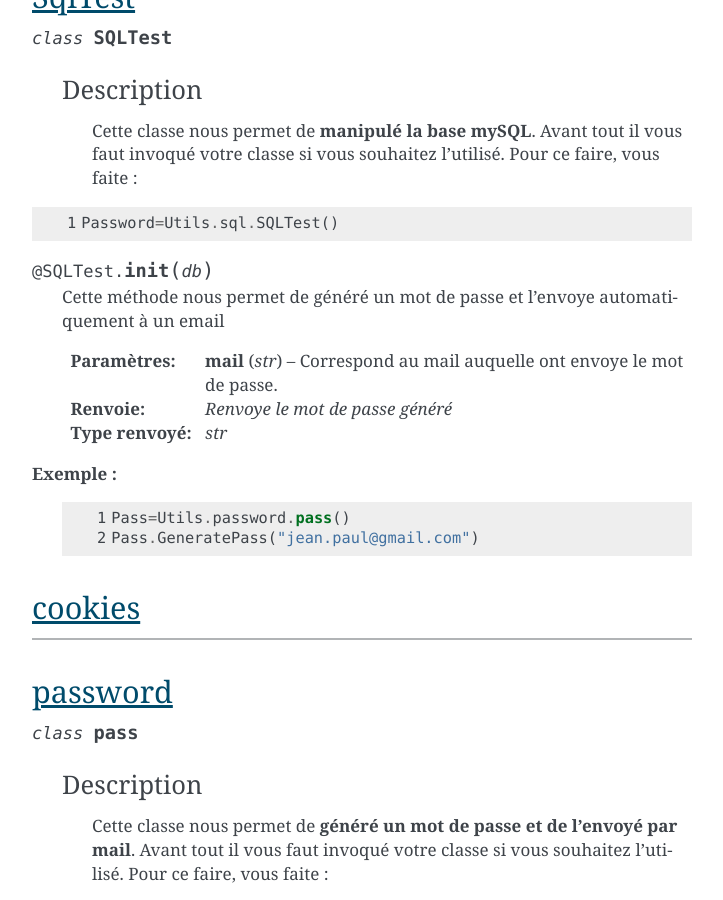
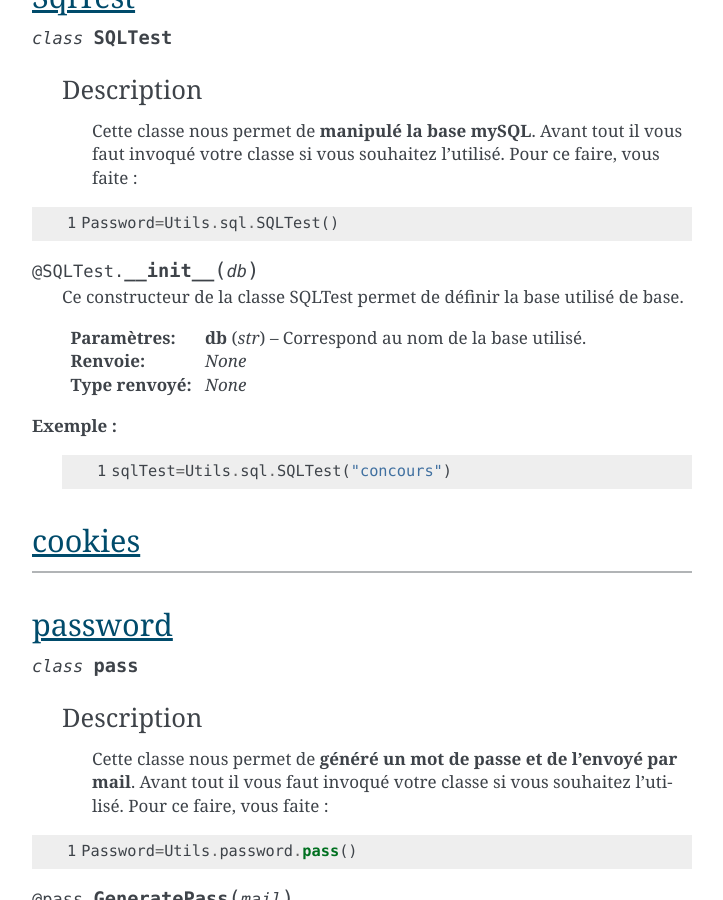
Before and after one commit to soldatroket/ProjetHacking, a Sphinx documentation site: the page built from Documentation/classe.rst, in a window 1280 px wide and 900 px high, scrolled down 4665 px. Shown: the whole window, without its empty margins (388-1111 px from the left). Built offline with Sphinx 7.4.7, drawn with Linux system fonts in a browser that asks for light colours; some of the changed text lies outside the part shown.

Commit message:
Update classe.rst

```diff
--- a/Documentation/classe.rst
+++ b/Documentation/classe.rst
@@ -224,22 +224,20 @@ SqlTest
 
    Password=Utils.sql.SQLTest()
 
-.. decoratormethod:: SQLTest.init(db)
+.. decoratormethod:: SQLTest.__init__(db)
 
-   Cette méthode nous permet de généré un mot de passe et l'envoye automatiquement à un email
+   Ce constructeur de la classe SQLTest permet de définir la base utilisé de base.
 
-   :param str mail: Correspond au mail auquelle ont envoye le mot de passe.
-   :return: *Renvoye le mot de passe généré*
-   :rtype: *str*
+   :param str db: Correspond au nom de la base utilisé.
+   :return: *None*
+   :rtype: *None*
 
 **Exemple :**
 
    .. code-block:: python
       :linenos:
 
-      Pass=Utils.password.pass()
-      Pass.GeneratePass("jean.paul@gmail.com")
-
+      sqlTest=Utils.sql.SQLTest("concours")
 
 cookies
 -------
```
